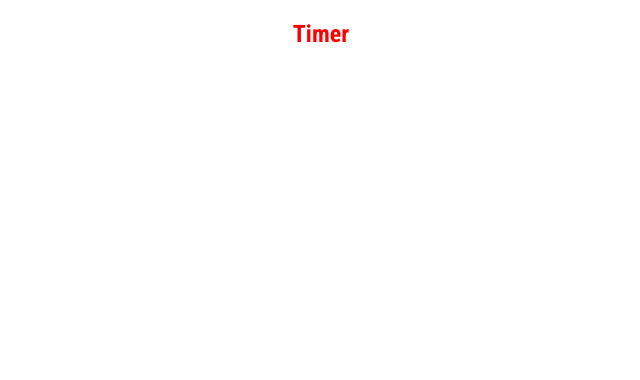
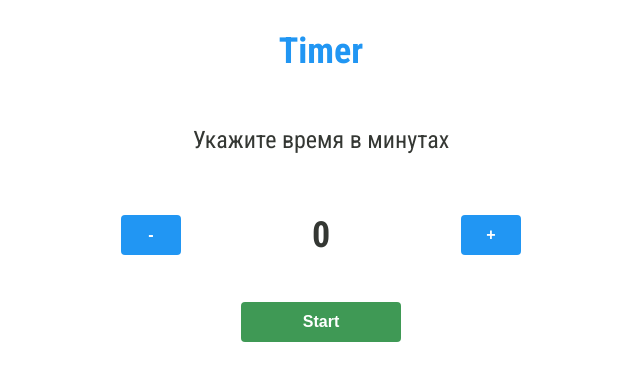
Before and after one commit to luba150278/level-1-5-typescipt, a website: page src/index.html in a window 1280 px wide. Shown: the whole page, without its empty margins (319-959 px from the left). Drawn offline with Linux system fonts and the light colour scheme.

Commit message:
visual was created

```diff
--- a/src/index.html
+++ b/src/index.html
@@ -12,6 +12,13 @@
       <div class="container">
         <div class="timer__inner">
           <h1>Timer</h1>
+          <p class="timer-instruction" id="timer-instruction">Укажите время в минутах</p>
+          <div class="main-timer-panel">
+            <button class="btn-timer-manager" id="timer-manager-down">-</button>
+            <p class="time-current-val" id="time-current-val">0</p>
+            <button class="btn-timer-manager" id="timer-manager-up">+</button>
+          </div>
+          <button class="btn-timer-manager timer-start" id="timer-start">Start</button>
         </div>
       </div>
     </section>
--- a/src/sass/app.sass
+++ b/src/sass/app.sass
@@ -1,20 +1,54 @@
 @import url('https://fonts.googleapis.com/css2?family=Roboto+Condensed:wght@300;400;700&display=swap')
 $decorColor: #2196f3
 $textColor: #343733
+$hoverColor: #ee67c8
+$successColor: #3f9955
 @mixin mgpd
   margin: 0
   padding: 0
 html, body
   @include mgpd
   font-family: 'Roboto Condensed', sans-serif
-  font-size: 16px
+  font-size: 24px
   font-weight: 400
+  color: $textColor
 .container
-  max-width: 1440px
+  max-width: 400px
   margin: 0 auto
 h1
-  color: red
+  color: $decorColor
+  font-weight: 700
 .timer__inner
+  width: 100%
   display: flex
+  flex-direction: column
   justify-content: center
   align-items: center
+.main-timer-panel
+  width: 100%
+  display: flex
+  column-count: 3
+  justify-content: space-between
+  margin-bottom: 10px
+  align-items: center
+button
+  color: white
+  background: $decorColor
+  border-radius: 4px
+  border: none
+  padding: 0 10px
+  font-weight: 700
+  height: 40px
+  min-width: 60px
+  font-size: 16px
+  &:hover
+    cursor: pointer
+    background: $hoverColor
+.timer-start
+  background: $successColor
+  min-width: 160px
+.time-current-val
+  font-size: 36px
+  font-weight: 700
+.timer-instruction
+  font-weight: 500
```
Also changed, not shown: src/css/app.min.css.
